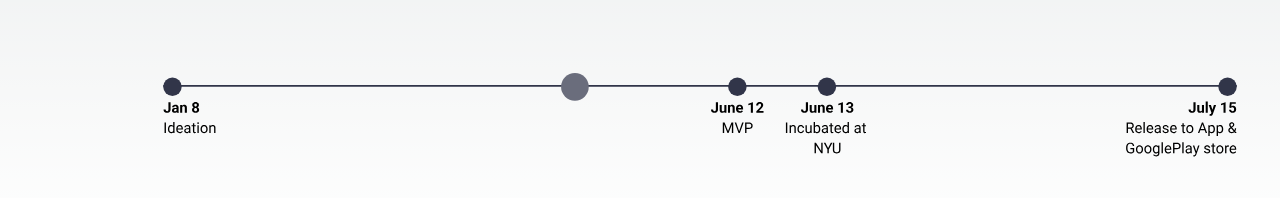
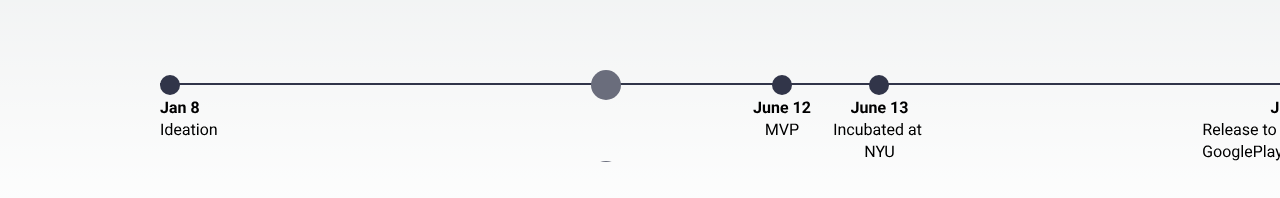
Before and after one commit to nagimonyc/landingPage, a Next.js app: page / in a window 1280 px wide. Shown: the part 554-752 px from the top of the page. Built offline with nearby package versions, Linux system fonts and the light colour scheme.

Commit message:
fix timeline during darkmode

```diff
--- a/src/app/components/Timeline.js
+++ b/src/app/components/Timeline.js
@@ -4,16 +4,10 @@ import styles from './Timeline.module.css';
 
 const Timeline = () => {
   return (
-    <div>
-      <Image
-      className={styles.line}
-      src="/timeline.svg"
-      alt="timeline"
-      width={1080}
-      height={84}
-       />
+    <div className={styles.line}>
+      <div className={styles.timelineImage} />
     </div>
   )
 }
 
-export default Timeline
+export default Timeline;
--- a/src/app/components/Timeline.module.css
+++ b/src/app/components/Timeline.module.css
@@ -1,5 +1,15 @@
-
-
 .line {
   position: relative;
 }
+
+.timelineImage {
+  width: 1163px;
+  height: 92px;
+  background-image: url('/timeline.svg');
+}
+
+@media (prefers-color-scheme: dark) {
+  .timelineImage {
+    background-image: url('/timeline-darkmode.svg');
+  }
+}
--- a/src/app/page.module.css
+++ b/src/app/page.module.css
@@ -298,4 +298,5 @@
     border-bottom: beige solid 1px;
   }
 
+
 }
```
Also changed, not shown: public/timeline-darkmode.svg (added).
